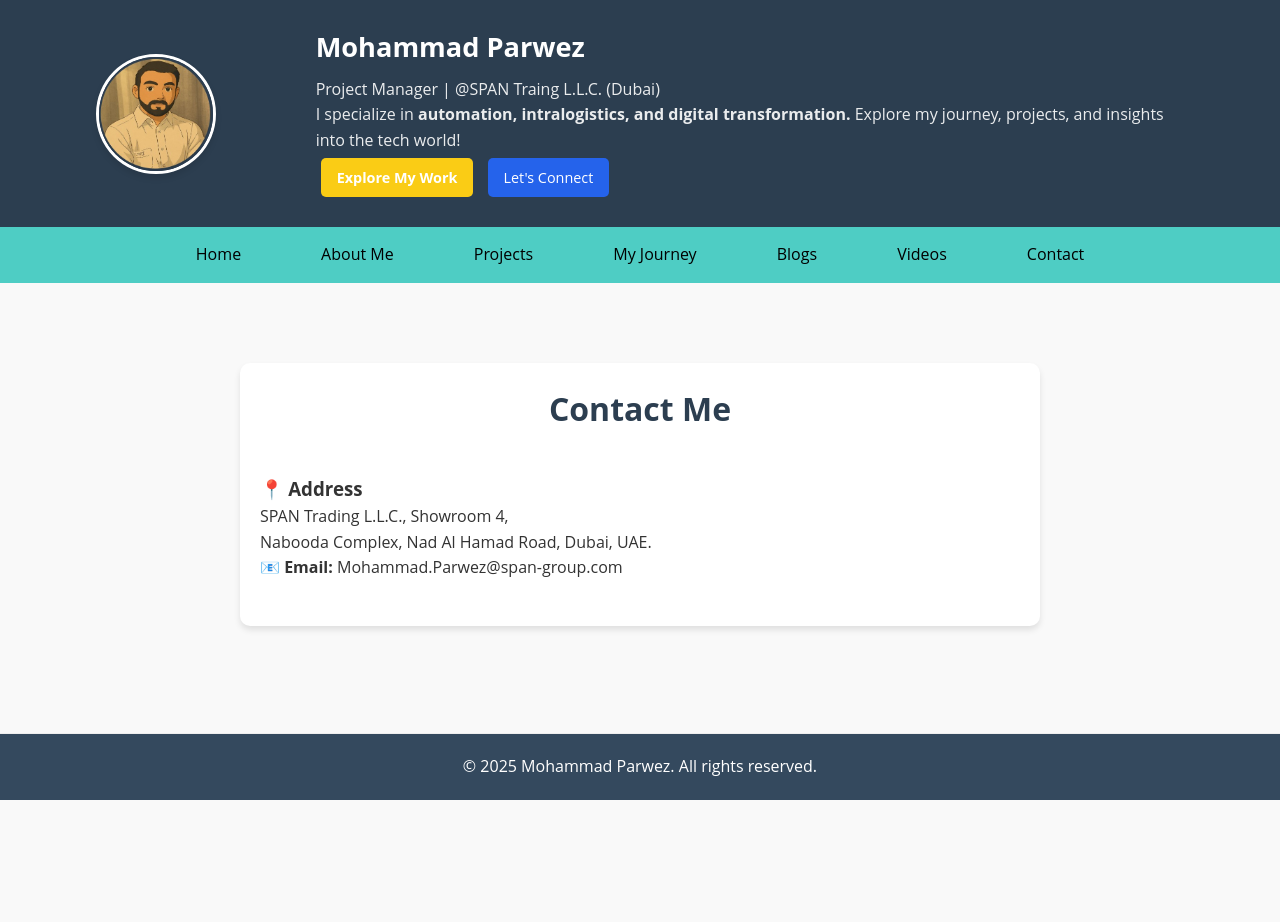
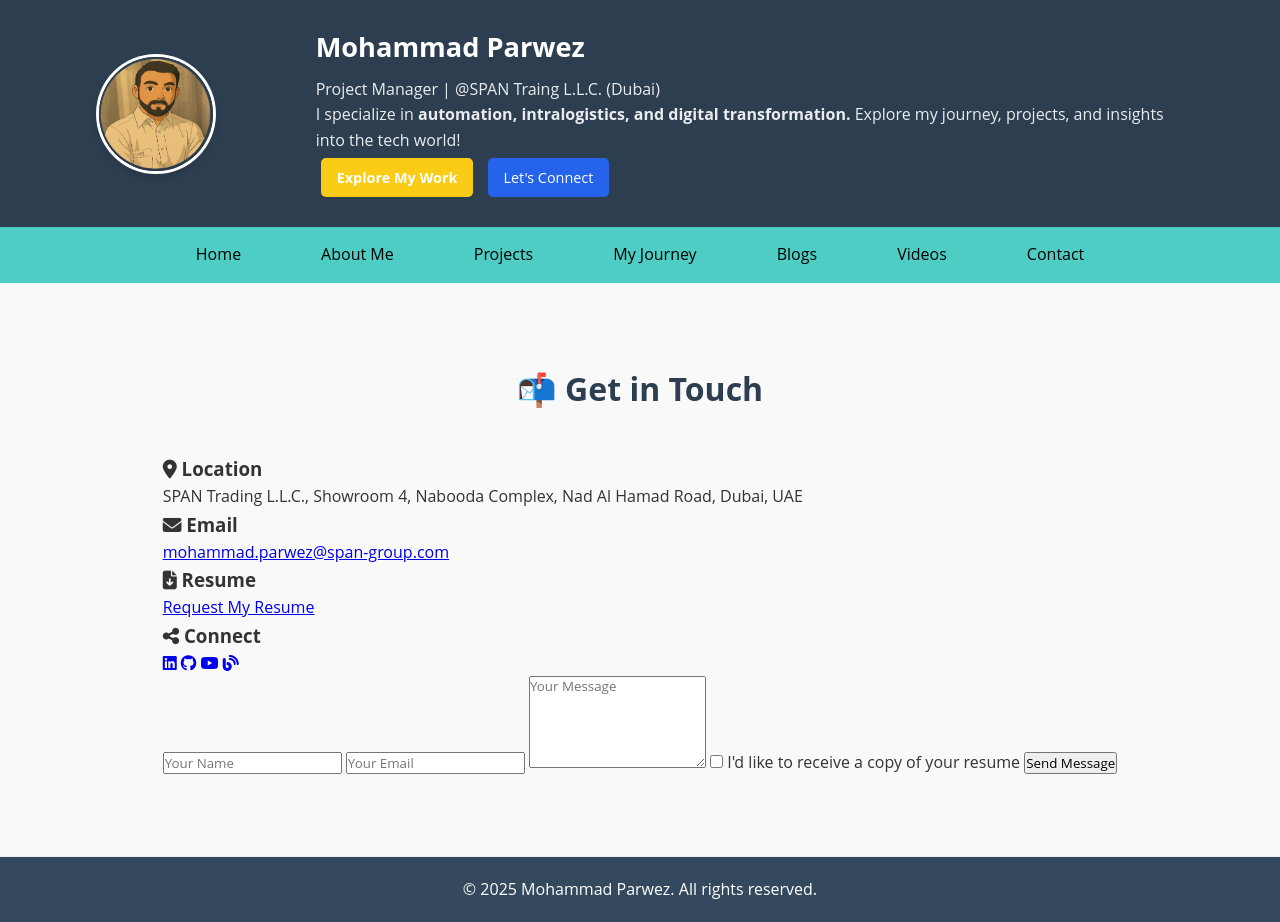
Before and after one commit to parwez786mohammad/MyJourney, a plain HTML site: page contact.html in a window 1280 px wide. Before the commit the page ends 800 px from the top, so only its background shows below. Drawn offline with Linux system fonts and the light colour scheme.

Commit message:
Update contact.html

```diff
--- a/contact.html
+++ b/contact.html
@@ -4,8 +4,11 @@
     <meta charset="UTF-8">
     <meta name="viewport" content="width=device-width, initial-scale=1.0">
     <title>Mohammad Parwez | Contacts</title>
-    <link rel="stylesheet" href="./Styles.css"
-    <link rel="stylesheet" href="https://cdnjs.cloudflare.com/ajax/libs/font-awesome/6.4.0/css/all.min.css">
+
+	<!-- Head section fix -->
+	<link rel="stylesheet" href="./Styles.css"> <!-- this was also missing closing '>' -->
+	<link rel="stylesheet" href="https://cdnjs.cloudflare.com/ajax/libs/font-awesome/6.4.0/css/all.min.css">
+
 </head>
 <body>
     <!-- Header Section -->
@@ -44,32 +47,54 @@
         </ul>
     </nav>
 
-    <!-- Contact Section -->
-    <section id="contact" class="section">
-    <div class="container">
-        <div class="card">
-            <h2><strong>Contact Me</strong></h2>
+<!-- Contact Section -->
+<section id="contact" class="section">
+  <div class="container">
+    <div class="contact-card">
+      <h2>📬 Get in Touch</h2>
 
-            <h3><strong>📍 Address</strong></h3>
-            <p>SPAN Trading L.L.C., Showroom 4, <br>Nabooda Complex, Nad Al Hamad Road, Dubai, UAE.</p>
+      <div class="contact-wrapper">
 
-            <p><strong>📧 Email:</strong> Mohammad.Parwez@span-group.com</p>
+        <!-- Contact Info -->
+        <div class="contact-info">
+          <h3><i class="fas fa-map-marker-alt"></i> Location</h3>
+          <p>SPAN Trading L.L.C., Showroom 4, Nabooda Complex, Nad Al Hamad Road, Dubai, UAE</p>
 
-			<div class="social-links">
-				<a href="https://www.linkedin.com/in/mohammad-parwez-18bb01a7/" target="_blank">
-					<i class="fab fa-linkedin fa-2x"></i>
-				</a>
-				<a href="https://github.com/parwez786mohammad" target="_blank">
-					<i class="fab fa-github fa-2x"></i>
-				</a>
-				<a href="https://www.youtube.com/yourchannel" target="_blank">
-					<i class="fab fa-youtube fa-2x"></i>
-				</a>
-			</div>
+          <h3><i class="fas fa-envelope"></i> Email</h3>
+          <p><a href="mailto:mohammad.parwez@span-group.com">mohammad.parwez@span-group.com</a></p>
 
+          <h3><i class="fas fa-file-download"></i> Resume</h3>
+          <p><a href="#" onclick="alert('Please provide your email through the form. I will send it shortly.')">Request My Resume</a></p>
+
+          <h3><i class="fas fa-share-alt"></i> Connect</h3>
+          <div class="social-icons">
+            <a href="https://www.linkedin.com/in/mohammad-parwez-18bb01a7/" target="_blank"><i class="fab fa-linkedin"></i></a>
+            <a href="https://github.com/parwez786mohammad" target="_blank"><i class="fab fa-github"></i></a>
+            <a href="https://www.youtube.com/yourchannel" target="_blank"><i class="fab fa-youtube"></i></a>
+			<a href="./blog.html" target="_blank"><i class="fas fa-blog"></i></a>
+
+          </div>
         </div>
+
+        <!-- Contact Form -->
+        <form class="contact-form" action="https://formspree.io/f/xpwpbwen" method="POST">
+          <input type="text" name="name" placeholder="Your Name" required>
+          <input type="email" name="_replyto" placeholder="Your Email" required>
+          <textarea name="message" rows="5" placeholder="Your Message" required></textarea>
+
+          <label class="checkbox-label">
+            <input type="checkbox" name="resume_request" value="yes">
+            I'd like to receive a copy of your resume
+          </label>
+
+          <button type="submit">Send Message</button>
+        </form>
+
+      </div>
     </div>
+  </div>
 </section>
+
 
 
     <!-- Footer -->
```
